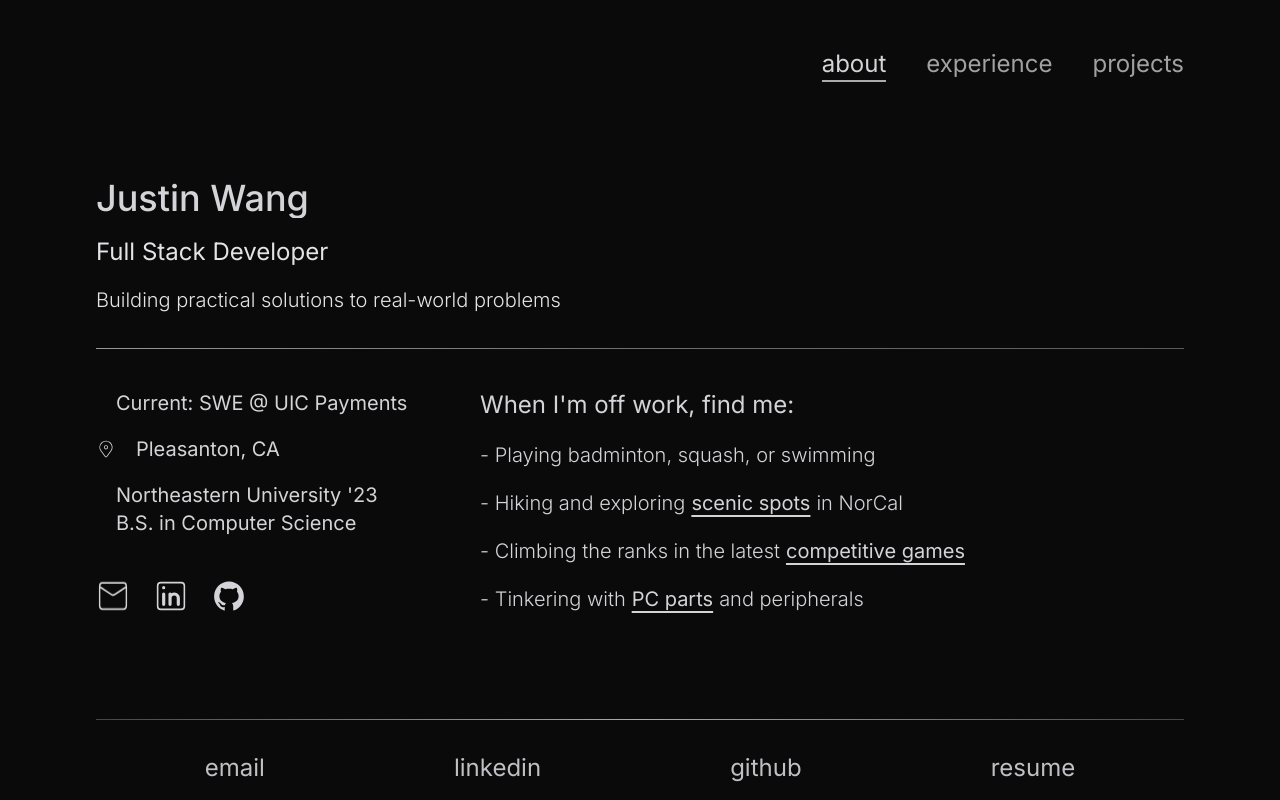
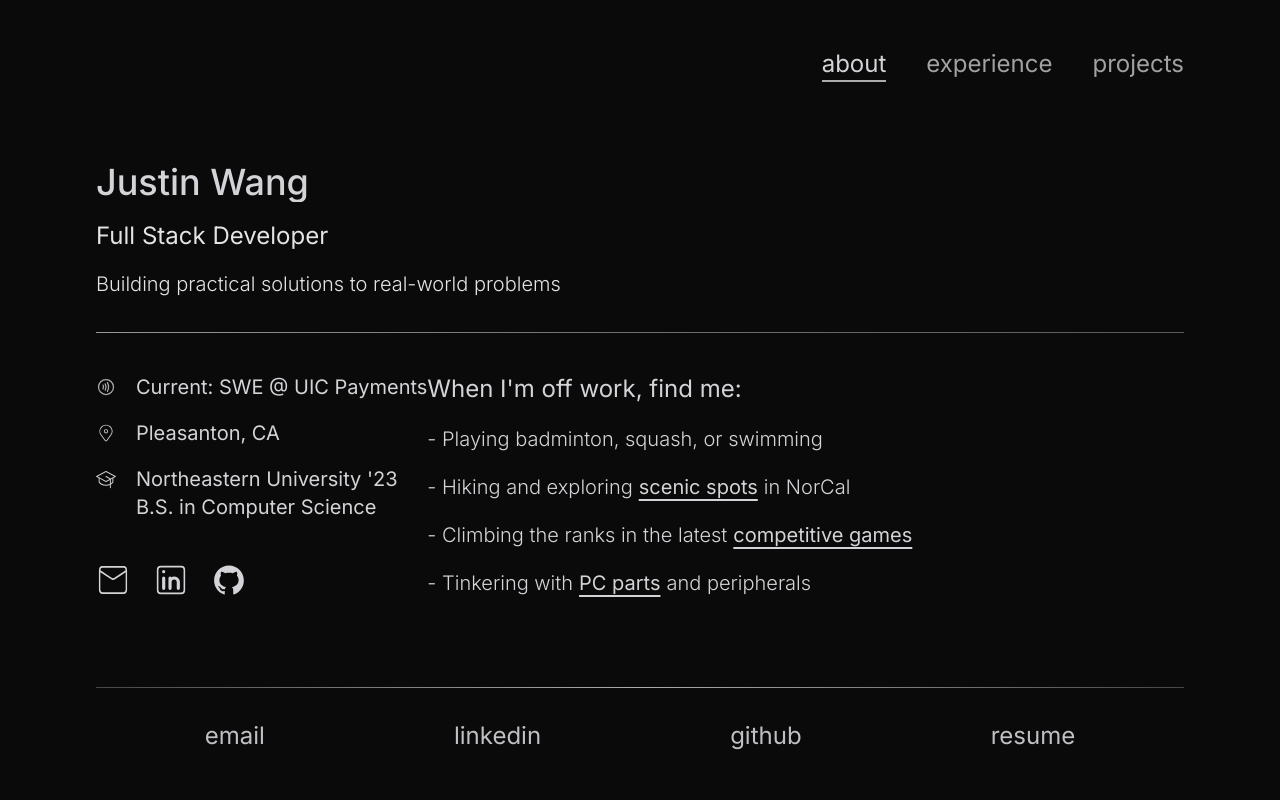
Before and after one commit to jwang9228/personal-site, a Next.js app: page /about in a window 1280 px wide. Built offline with nearby package versions, Linux system fonts and the light colour scheme.

Commit message:
Lessen vertical padding from body and header/footer

```diff
--- a/src/app/components/RootLayout.jsx
+++ b/src/app/components/RootLayout.jsx
@@ -67,7 +67,7 @@ export default function RootLayout({children}) {
           </Link>
         ))}
       </FadeContent>
-      <main className='py-14 tablet:py-16 laptop:py-24'>
+      <main className='py-14 tablet:py-16 laptop:py-20'>
         {children}
       </main>
       <FadeContent delay={isMobile ? 3600 : 3500} duration={400}
--- a/src/app/components/about/About.jsx
+++ b/src/app/components/about/About.jsx
@@ -83,12 +83,10 @@ export default function About() {
             from-light/70 via-light/50 to-light/40' />
         </FadeContent>
       </header>
-      <section className='flex flex-col laptop:flex-row laptop:justify-between
-        laptop:gap-x-20 desktop:gap-x-28 gap-y-8'
-      >
+      <section className='flex flex-col laptop:flex-row laptop:justify-between gap-y-8'>
         <FadeContent
           delay={3000} duration={500}
-          className='flex flex-col laptop:w-1/2 desktop:w-1/4 gap-y-8'
+          className='flex flex-col laptop:w-1/2 desktop:w-2/5 gap-y-8'
         >
           <ul className='flex flex-col gap-y-2 tablet:gap-y-3 laptop:gap-y-4.5
             text-light tablet:text-lg laptop:text-xl text-nowrap'>
```
